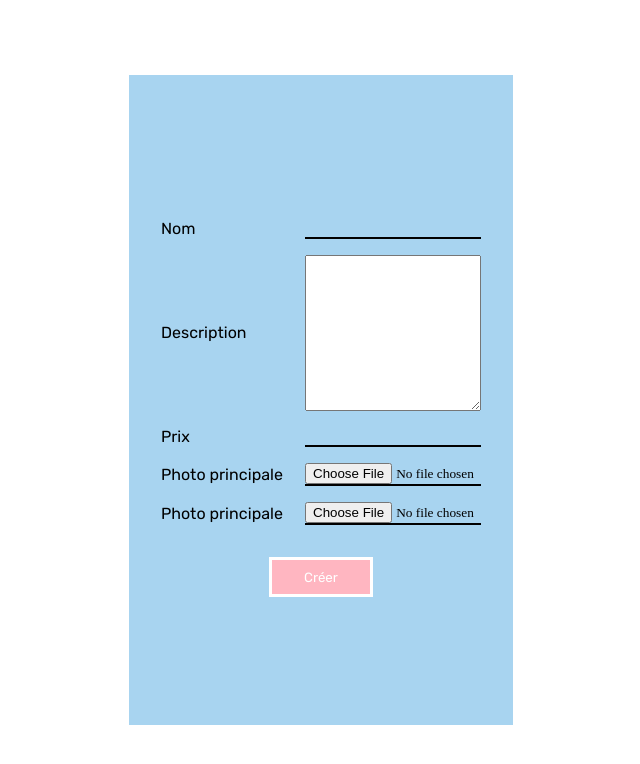
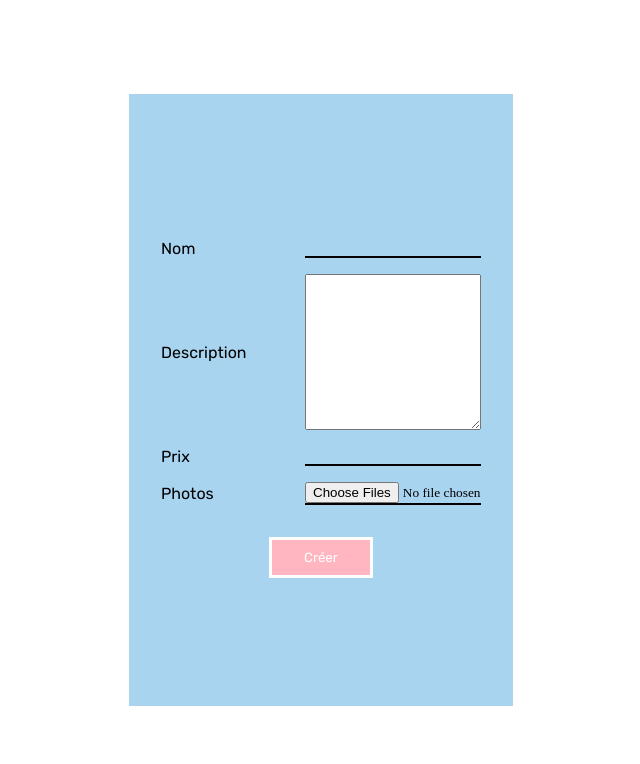
Before and after one commit to Mialy05/web-exam, a CodeIgniter app: page /database/index.php/site/nouveau in a window 1280 px wide. Shown: the top 764 px of the page, without its empty margins (319-959 px from the left). Run offline with CodeIgniter, Linux system fonts and the light colour scheme; the visitor is signed in with stand-in values (Sample User, id 1).

Commit message:
creation objet par utilisateur, upload des photos

```diff
--- a/application/controllers/Site.php
+++ b/application/controllers/Site.php
@@ -92,13 +92,22 @@ class Site extends Basecontroller
       $this->nouveau();
     }
     else {
+      $title = $this->input->post('nom');
+      $description = $this->input->post('description');
+      $prix = $this->input->post('prix');
+      $photos = $this->uploadFiles();
 
-      $this->uploadFile();
+      var_dump($photos);
+
+      $this->objetModel->create($title, $description, $prix, $this->session->user, $photos);
+      // var_dump($this->uploadFiles());
     }
 
   }
 
-  public function uploadFile() {
+  public function uploadFiles() {
+    $data = array();
+
     $count = count($_FILES['photos']['name']);
 
     for($i=0;$i<$count;$i++){
@@ -117,9 +126,13 @@ class Site extends Basecontroller
 
         $this->load->library('upload',$config);
 
+        $uploadData = null;
         if($this->upload->do_upload('file')){
           $uploadData = $this->upload->data();
         }
+        $data[] = $uploadData;
+
+        return $data;
       }
     }
   }
--- a/application/models/Objet_model.php
+++ b/application/models/Objet_model.php
@@ -54,19 +54,59 @@ class Objet_model extends CI_Model {
     return $this->objetModel->getCondition($condition);
   }
 
-  public function create($title, $description, $prix, $proprietaire, $photo1, $photos) {
-    $data = array (
-      'title' => $title,
-      'description' => $description,
-      'prix' => $prix,
-      'proprietaire' => $proprietaire
-    );
-    $query = $this->db->insert('objet', $data);
-    if($this->db->affected_rows() == 1) {
+  // public function create($title, $description, $prix, $proprietaire, $photos) {
+  //   $data = array (
+  //     'idobjet' => '',
+  //     'idproprietaire' => $proprietaire,
+  //     'titre' => $title,
+  //     'description' => $description,
+  //     'prix' => $prix
+  //   );
 
-    }
-    return FALSE;
-  }
+  // $this->db->insert('objet', $data);
+  //   $id = $this->db->insert_id('objet');
+
+  //   if($this->db->affected_rows() == 1) {
+  //     //  for($i = 0; $i<count($photos); $i++) {
+  //     //     $data =  array('idphoto' => '', 'idobjet' => $id, 'photo' => $photos['file_name']);
+  //     //     if($i == 0) {
+  //     //       $data[] = array('type' => 0);
+  //     //     }
+  //     //     else {
+  //     //       $data[] = array('type' => 1);
+  //     //     }
+  //     //     var_dump($data);
+  //     //     // $res = $this->db->insert('photoobjet', $data);
+  //     //  }
+  //      $count = count($photos['name']);
+
+  //   for($i=0;$i<$count;$i++){
+
+  //     if(!empty($_FILES['photos']['name'][$i])){
+  //       $_FILES['file']['name'] = $photos['name'][$i];
+  //       $_FILES['file']['type'] = $photos['type'][$i];
+  //       $_FILES['file']['tmp_name'] = $photos['tmp_name'][$i];
+  //       $_FILES['file']['error'] = $photos['error'][$i];
+  //       $_FILES['file']['size'] = $photos['size'][$i];
+
+  //       $config['upload_path'] = './assets/image';
+  //       $config['allowed_types'] = 'jpg|jpeg|png|gif';
+  //       $config['max_size'] = '5000';
+  //       $config['file_name'] = 'user'.$this->session->userdata('user').'_img'.$i;
+
+  //       $this->load->library('upload',$config);
+
+  //       $uploadData = null;
+  //       if($this->upload->do_upload('file')){
+  //         $uploadData = $this->upload->data();
+  //       }
+  //     }
+
+  //   }
+  //   }
+  //   // return FALSE;
+  //   // echo $id;
+  // }
 
 
 }
--- a/application/views/frontoffice/create-objet.php
+++ b/application/views/frontoffice/create-objet.php
@@ -16,12 +16,8 @@
             <input type="prix" name="prix" class="input" value="<?= set_value("prix"); ?>">
         </div>
         <div class="input-group">
-            <label for="photo1">Photo principale</label>
-            <input type='file' name='photo1' class="input">
-        </div>
-        <div class="input-group">
-            <label for="photos">Photo principale</label>
-            <input type='file' name='photos[]' class="input">
+            <label for="photos">Photos</label>
+            <input type='file' name='photos[]' class="input" multiple="">
         </div>
         <div class="tools" id="loginTools">
             <button class="btn loginBtn" type="submit" >Créer</button>
```
